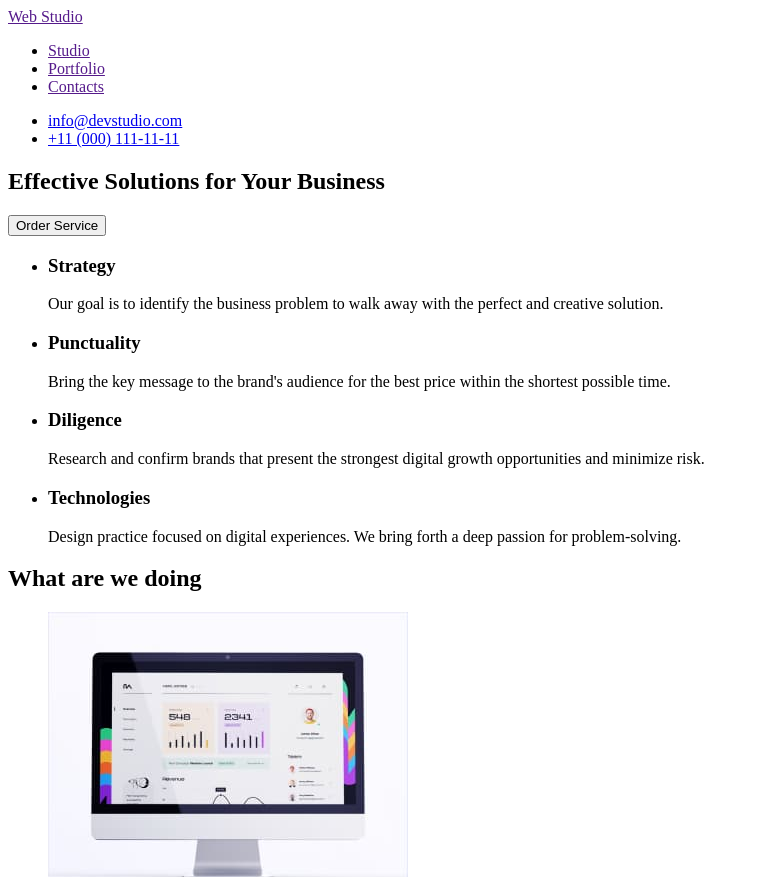
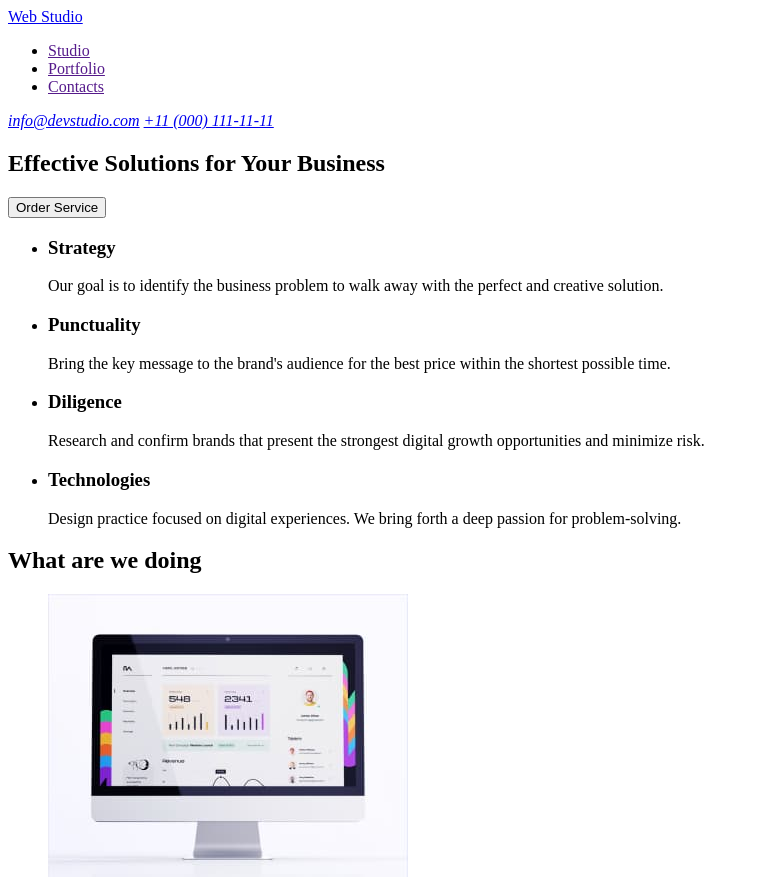
Before and after one commit to KonstantinLymarenko/goit-markup-hw-01, a plain HTML site: page index.html in a window 1280 px wide. Shown: the top 877 px of the page, without its empty margins (0-759 px from the left). Drawn offline with Linux system fonts and the light colour scheme.

Commit message:
change goit-markup-hw-01

```diff
--- a/index.html
+++ b/index.html
@@ -8,8 +8,8 @@
   </head>
   <body>
     <header>
-      <a href="">Web Studio</a>
       <nav>
+        <a href="./index.html">Web Studio</a>
         <ul>
           <li>
             <a href="">Studio</a>
@@ -22,10 +22,10 @@
           </li>
         </ul>
       </nav>
-      <ul>
-        <li><a href="mailto:info@devstudio.com">info@devstudio.com</a></li>
-        <li><a href="tel:+110001111111">+11 (000) 111-11-11</a></li>
-      </ul>
+      <address>
+        <a href="mailto:info@devstudio.com">info@devstudio.com</a>
+        <a href="tel:+110001111111">+11 (000) 111-11-11</a>
+      </address>
     </header>
     <main>
       <section>
@@ -33,6 +33,7 @@
         <button type="button">Order Service</button>
       </section>
       <section>
+        <h2 hidden></h2>
         <ul>
           <li>
             <h3>Strategy</h3>
@@ -63,6 +64,8 @@
             </p>
           </li>
         </ul>
+      </section>
+      <section>
         <h2>What are we doing</h2>
         <ul>
           <li>
@@ -138,7 +141,7 @@
       </section>
     </main>
     <footer>
-      <a href="">Web Studio</a>
+      <a href="/index.html">Web Studio</a>
       <p>
         Increase the flow of customers and sales for your business with digital
         marketing & growth solutions.
```
